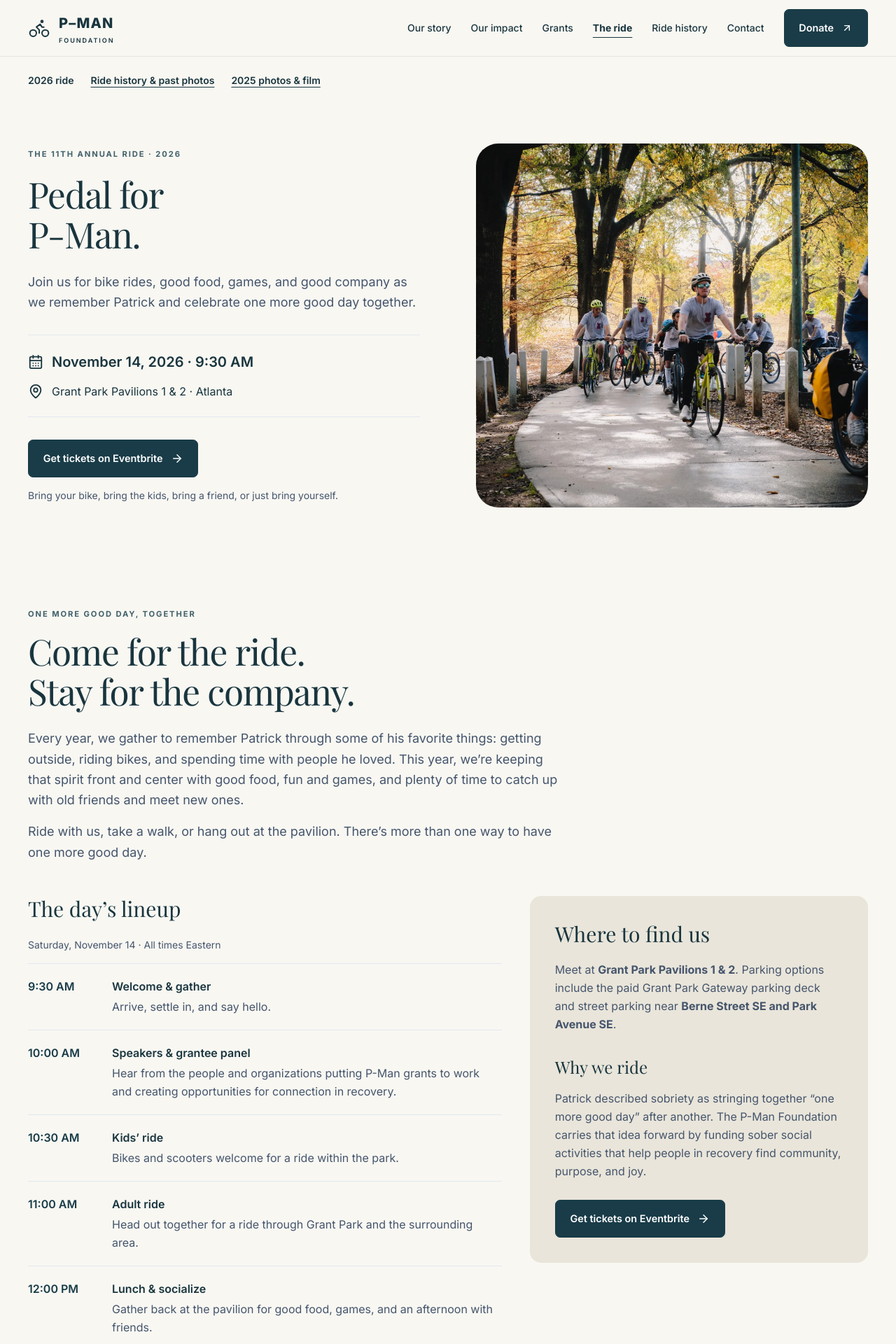
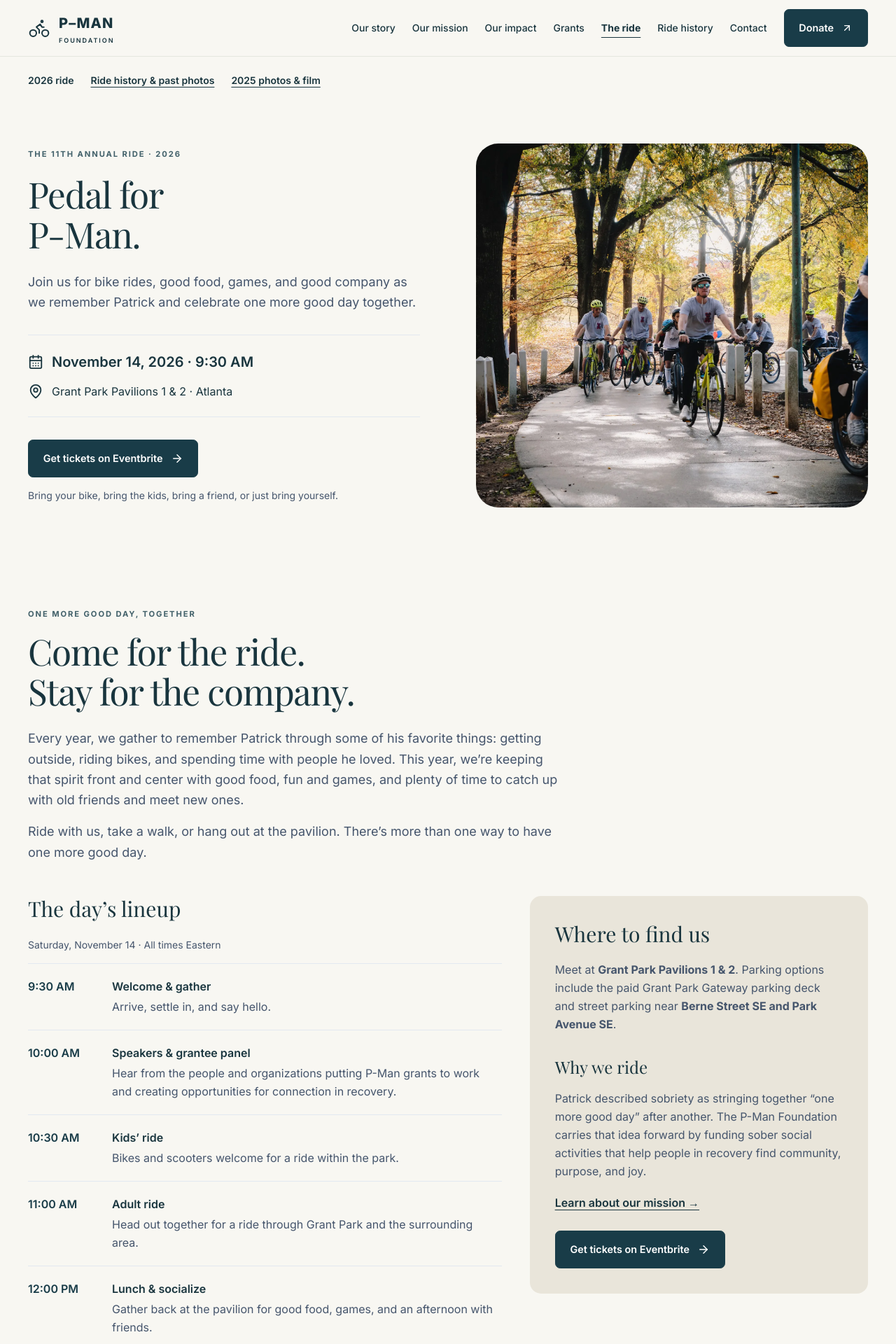
Before and after one commit to mchall21/p-man-foundation, a Next.js app: page /pedal in a window 1280 px wide. Shown: the top 1920 px of the page at 70% size. Built offline with nearby package versions, Linux system fonts and the light colour scheme; a web font is replaced by a local one.

Commit message:
Restore personal content and mission visibility from the previous site

```diff
--- a/app/page.tsx
+++ b/app/page.tsx
@@ -34,7 +34,12 @@ export default function Home() {
           <div className="flex flex-wrap items-center gap-5"><Link href="/pedal" className="font-semibold underline underline-offset-4">Ride details</Link><a href={EXTERNAL_LINKS.eventbrite} className="button-primary">Get tickets <ArrowRight size={19} /></a></div>
         </div>
       </div>
+      <section className="page-shell grid items-center gap-8 py-16 md:grid-cols-[0.8fr_1.2fr] md:gap-16">
+        <Image src="/images/patrick-bike.webp" alt="Patrick Hall" width={700} height={525} sizes="(max-width: 768px) 100vw, 40vw" className="h-auto w-full rounded-2xl" />
+        <div><p className="eyebrow mb-4">Remembering Patrick</p><h2 className="section-heading">The person behind<br />P-Man.</h2><p className="mt-6 text-lg leading-relaxed text-slate-600">Patrick brought laughter, loyalty, and a love of music, sports, and cycling to the people around him. He described sobriety as stringing together “one more good day” after another. That idea powers everything we do.</p><div className="mt-7 flex flex-wrap gap-5"><Link href="/about/patrick" className="font-semibold underline underline-offset-4">Read Patrick’s story →</Link><Link href="/about/foundation" className="font-semibold underline underline-offset-4">Our foundation &amp; mission →</Link></div></div>
+      </section>
       <ImpactSummary />
+      <section className="bg-blue-50 py-12"><div className="page-shell max-w-3xl text-center"><h2 className="font-playfair text-3xl">100% of donations go to grants</h2><p className="mt-5 text-lg leading-relaxed text-slate-600">Our annual ride funds itself through ticket sales, so every dollar you donate directly supports sober social activities in our communities.</p><Link href="/grants" className="mt-6 inline-block font-semibold underline underline-offset-4">Explore our grants and apply →</Link></div></section>
       <section className="page-shell grid gap-10 py-20 md:grid-cols-2 md:items-center lg:gap-24">
         <div className="relative h-[360px] overflow-hidden rounded-2xl md:h-[430px]">
           <Image src={pedal2025Group.src} alt={pedal2025Group.alt} fill sizes="(max-width: 768px) 100vw, 50vw" className="object-cover" />
@@ -42,11 +47,12 @@ export default function Home() {
         <div>
           <p className="eyebrow mb-5">Small grants. Real connection.</p>
           <h2 className="section-heading">Recovery needs<br />community.</h2>
-          <p className="mt-6 text-lg leading-relaxed text-slate-600">Getting through today is easier when there’s something to look forward to. Our grants help make sober social activities accessible—from outdoor adventures to art, fitness, and simply spending time together.</p>
+          <p className="mt-6 text-lg leading-relaxed text-slate-600">Getting through today is easier when there’s something to look forward to. Our grants help make sober social activities accessible, from outdoor adventures to art, fitness, and simply spending time together.</p>
           <Link href="/impact" className="mt-7 inline-flex items-center gap-3 font-semibold text-blue-700">See what your support makes possible <ArrowRight size={18} /></Link>
           <div className="mt-8 border-t border-slate-200 pt-6"><p className="text-sm text-slate-600">Have an idea for your community?</p><Link href="/grants" className="mt-2 inline-block font-semibold underline underline-offset-4">Explore our grants</Link></div>
         </div>
       </section>
+      <section className="page-shell pb-16"><p className="eyebrow mb-4">Our community, through the years</p><h2 className="section-heading mb-8">Familiar faces. More memories.</h2><div className="grid gap-4 md:grid-cols-3">{[1, 2, 3].map(index => <Image key={index} src={`/images/crowd-shots/crowd-shot-${index}.jpg`} alt={`The Pedal for P-Man community gathered at a past event, photograph ${index}`} width={700} height={525} sizes="(max-width: 768px) 100vw, 33vw" className="aspect-[4/3] w-full rounded-xl bg-[#e9e5da] object-contain" />)}</div><Link href="/pedal/history" className="mt-7 inline-block font-semibold underline underline-offset-4">See the shirts, photos, and ride history →</Link></section>
       <section className="bg-[#e9e5da] py-16 md:py-20"><div className="page-shell"><RideRecap /></div></section>
       <section className="page-shell py-20 text-center"><p className="eyebrow mb-5">Keep the good days going</p><h2 className="section-heading">A little support.<br />Something to look forward to.</h2><p className="mx-auto mt-6 max-w-xl text-lg leading-relaxed text-slate-600">Donate, join the ride, or bring a sober social activity to your community. There’s a place for you here.</p><div className="mt-8 flex flex-wrap justify-center gap-3"><Link href="/donate" className="button-primary">Make a donation <ArrowUpRight size={18} /></Link><Link href="/pedal" className="button-secondary">Join the ride <ArrowRight size={18} /></Link></div></section>
     </>
--- a/app/pedal/page.tsx
+++ b/app/pedal/page.tsx
@@ -30,7 +30,7 @@ export default function PedalPage() {
             { time: '11:00 AM', title: 'Adult ride', description: 'Head out together for a ride through Grant Park and the surrounding area.' },
             { time: '12:00 PM', title: 'Lunch & socialize', description: 'Gather back at the pavilion for good food, games, and an afternoon with friends.' },
           ].map(item => <li key={item.time} className="grid gap-2 py-5 sm:grid-cols-[100px_1fr] sm:gap-5"><p className="font-semibold text-blue-700">{item.time}</p><div><h3 className="font-semibold">{item.title}</h3><p className="mt-1 leading-relaxed text-slate-600">{item.description}</p></div></li>)}</ol></div>
-          <div className="self-start rounded-2xl bg-[#e9e5da] p-7 md:p-9"><h2 className="font-playfair text-3xl">Where to find us</h2><p className="mt-5 leading-relaxed text-slate-600">Meet at <strong>Grant Park Pavilions 1 &amp; 2</strong>. Parking options include the paid Grant Park Gateway parking deck and street parking near <strong>Berne Street SE and Park Avenue SE</strong>.</p><h3 className="mt-8 font-playfair text-2xl">Why we ride</h3><p className="mt-4 leading-relaxed text-slate-600">Patrick described sobriety as stringing together “one more good day” after another. The P-Man Foundation carries that idea forward by funding sober social activities that help people in recovery find community, purpose, and joy.</p><a href={EXTERNAL_LINKS.eventbrite} className="button-primary mt-7">Get tickets on Eventbrite <ArrowRight size={18} /></a></div>
+          <div className="self-start rounded-2xl bg-[#e9e5da] p-7 md:p-9"><h2 className="font-playfair text-3xl">Where to find us</h2><p className="mt-5 leading-relaxed text-slate-600">Meet at <strong>Grant Park Pavilions 1 &amp; 2</strong>. Parking options include the paid Grant Park Gateway parking deck and street parking near <strong>Berne Street SE and Park Avenue SE</strong>.</p><h3 className="mt-8 font-playfair text-2xl">Why we ride</h3><p className="mt-4 leading-relaxed text-slate-600">Patrick described sobriety as stringing together “one more good day” after another. The P-Man Foundation carries that idea forward by funding sober social activities that help people in recovery find community, purpose, and joy.</p><Link href="/about/foundation" className="mt-5 inline-block font-semibold underline underline-offset-4">Learn about our mission →</Link><a href={EXTERNAL_LINKS.eventbrite} className="button-primary mt-7">Get tickets on Eventbrite <ArrowRight size={18} /></a></div>
         </div>
       </section>
       <div className="page-shell"><RideHistoryFeature /></div>
--- a/components/layout/Navigation.tsx
+++ b/components/layout/Navigation.tsx
@@ -7,6 +7,7 @@ import { usePathname } from 'next/navigation';
 
 const links = [
   { href: '/about/patrick', label: 'Our story' },
+  { href: '/about/foundation', label: 'Our mission' },
   { href: '/impact', label: 'Our impact' },
   { href: '/grants', label: 'Grants' },
   { href: '/pedal', label: 'The ride' },
@@ -22,10 +23,10 @@ export default function Navigation() {
       <nav className="page-shell" aria-label="Main navigation">
         <div className="flex h-20 items-center justify-between gap-6">
           <Link href="/" onClick={() => setOpen(false)} className="flex items-center gap-3" aria-label="P-Man Foundation home"><Bike size={32} strokeWidth={1.5} /><span className="leading-none"><span className="block text-xl font-extrabold tracking-[.06em]">P–MAN</span><span className="mt-1.5 block text-[9px] font-semibold tracking-[.22em]">FOUNDATION</span></span></Link>
-          <div className="hidden items-center gap-7 lg:flex">{links.map(link => <Link key={link.href} href={link.href} aria-current={path === link.href ? 'page' : undefined} className={`text-sm transition-colors hover:text-blue-500 ${path === link.href ? 'font-bold underline underline-offset-8' : 'font-medium'}`}>{link.label}</Link>)}<Link href="/donate" className="button-primary">Donate <ArrowUpRight size={16} /></Link></div>
+          <div className="hidden items-center gap-4 xl:gap-6 lg:flex">{links.map(link => <Link key={link.href} href={link.href} aria-current={path === link.href ? 'page' : undefined} className={`text-sm transition-colors hover:text-blue-500 ${path === link.href ? 'font-bold underline underline-offset-8' : 'font-medium'}`}>{link.label}</Link>)}<Link href="/donate" className="button-primary">Donate <ArrowUpRight size={16} /></Link></div>
           <button type="button" className="flex h-11 w-11 items-center justify-center lg:hidden" onClick={() => setOpen(!open)} aria-expanded={open} aria-controls="mobile-navigation" aria-label={open ? 'Close main menu' : 'Open main menu'}>{open ? <X /> : <Menu />}</button>
         </div>
-        {open && <div id="mobile-navigation" className="space-y-1 border-t border-slate-200 pb-6 pt-3 lg:hidden">{links.map(link => <Link key={link.href} href={link.href} onClick={() => setOpen(false)} className="block rounded px-3 py-3 font-medium hover:bg-blue-50">{link.label}</Link>)}<Link href="/about/foundation" className="block px-3 py-3" onClick={() => setOpen(false)}>Foundation & mission</Link><Link href="/donate" className="button-primary mt-3 w-full" onClick={() => setOpen(false)}>Donate <ArrowUpRight size={16} /></Link></div>}
+        {open && <div id="mobile-navigation" className="space-y-1 border-t border-slate-200 pb-6 pt-3 lg:hidden">{links.map(link => <Link key={link.href} href={link.href} onClick={() => setOpen(false)} className="block rounded px-3 py-3 font-medium hover:bg-blue-50">{link.label}</Link>)}<Link href="/donate" className="button-primary mt-3 w-full" onClick={() => setOpen(false)}>Donate <ArrowUpRight size={16} /></Link></div>}
       </nav>
     </header>
   );
--- a/lib/constants.ts
+++ b/lib/constants.ts
@@ -16,7 +16,7 @@ export const SITE_CONFIG = {
 export const NAVIGATION: NavigationItem[] = [
   {
     label: 'About',
-    href: '/about',
+    href: '/about/patrick',
     children: [
       { label: "Patrick's Story", href: '/about/patrick' },
       { label: 'Foundation & Mission', href: '/about/foundation' }
```
Also changed, not shown: 1 other file (tests, documents, lock files or other folders).
